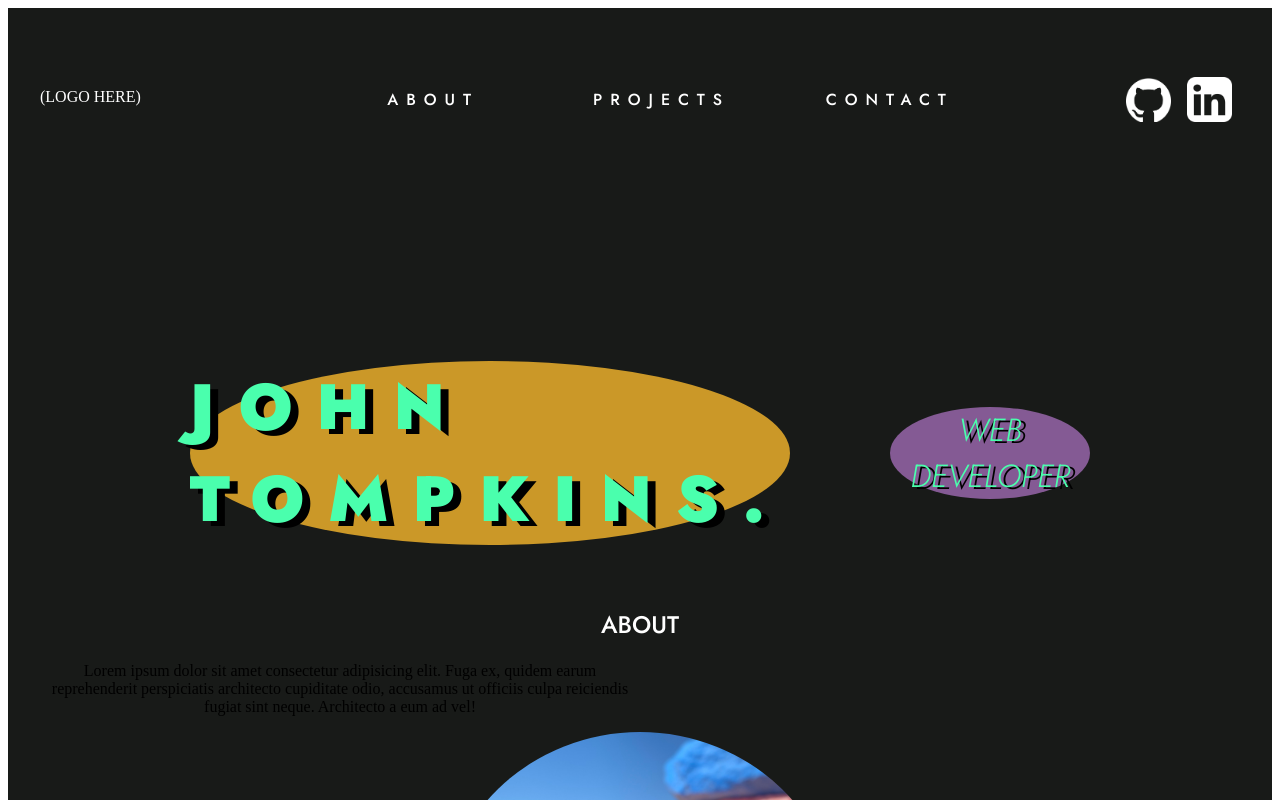
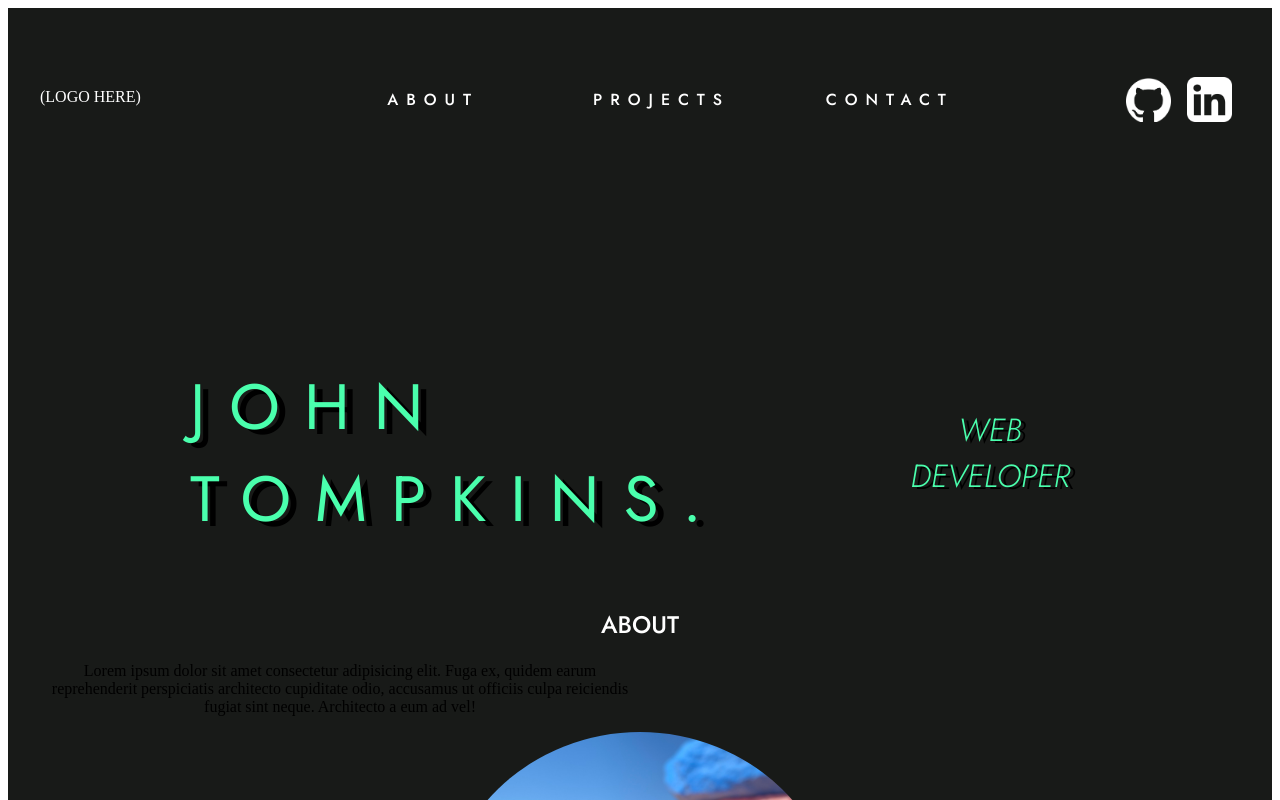
Before and after one commit to jtompkins415/portfolio_site, a React (Vite) app: page / in a window 1280 px wide. Shown: the top 800 px of the page. Built offline with nearby package versions, Linux system fonts and the light colour scheme.

Commit message:
remove background color from text elements

```diff
--- a/src/HeroBanner/HeroBanner.css
+++ b/src/HeroBanner/HeroBanner.css
@@ -12,18 +12,19 @@
     justify-content: space-between;
     align-items: center;
     width: 900px;
+    animation: 3s linear slidein;
 }
+
 
 .hero-title h1 {
     font-family: 'Jost', sans-serif;
-    font-weight: 900;
+    font-weight: 400;
     font-size: 4rem;
     text-transform: uppercase;
     text-align: start;
     letter-spacing: 1.5rem;
     width: 600px;
     border-radius: 50%;
-    background-color: #cb9828;
     text-shadow: black .5rem .3rem ;
 }
 
@@ -34,7 +35,6 @@
     width: 200px;
     text-transform: uppercase;
     font-style: italic;
-    background-color: #845A94;
     border-radius: 50%;
     text-shadow: black .3rem .1rem ;
 }
```
